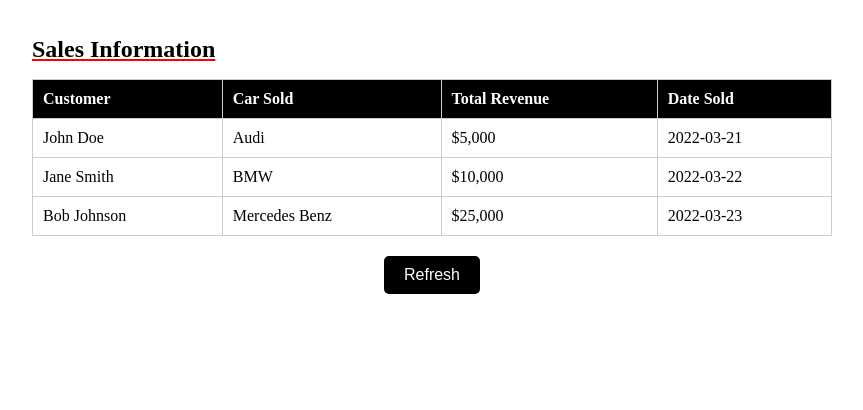
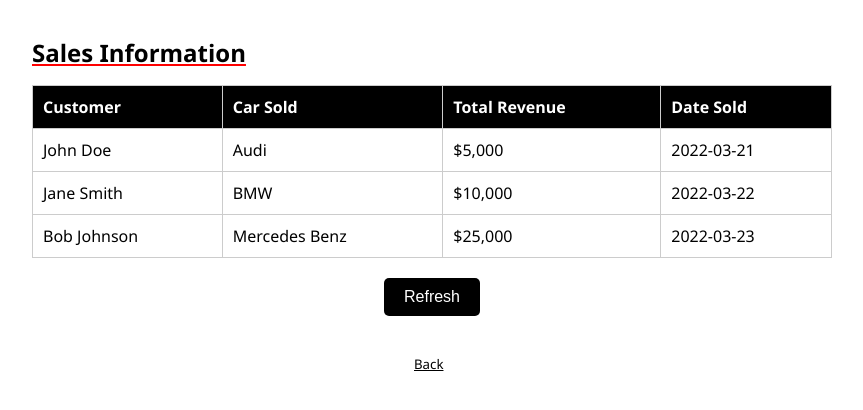
Before and after one commit to bechara-rizk/DealershipTeamOne, a Next.js app: page /dashboard/SalesInfoPage in a window 1280 px wide. Shown: the top 410 px of the page, without its empty margins (208-1071 px from the left). Built offline with nearby package versions, Linux system fonts and the light colour scheme.

Commit message:
added a back to link the sales page ->admin

```diff
--- a/src/pages/dashboard/SalesInfoPage.js
+++ b/src/pages/dashboard/SalesInfoPage.js
@@ -1,4 +1,6 @@
 import React, { useState, useEffect } from "react";
+import Link from 'next/link';
+import { IoReceiptOutline } from 'react-icons/io5';
 
 
 function SalesInfoPage() {
@@ -44,6 +46,11 @@ function SalesInfoPage() {
       <button className="sales-info-button" onClick={getSalesInfo}>
         Refresh
       </button>
+      <div className="header-container">
+        <Link href="http://localhost:3000/dashboard/home" className="item">
+          <h6>Back</h6>
+        </Link>
+      </div>
     </div>
   );
 }
--- a/src/styles/SalesInfoPage.css
+++ b/src/styles/SalesInfoPage.css
@@ -45,3 +45,20 @@
 .sales-info-button:hover {
   background-color: red;
 }
+
+.header-container {
+  display: flex;
+  align-items: center;
+  justify-content: center;
+  margin-top: auto; /* Push the header to the bottom */
+  text-align: center; /* Center the text horizontally */
+  color: black;
+}
+
+.header-container h6 {
+  margin-left: 334px; /* Add some spacing between the icon and the text */
+  color:black;
+  font-size: 13.25px;
+  font-weight: normal; /* Remove the bold style */
+  text-decoration: underline; /* Add an underline */
+}
--- a/src/styles/Sidebars.css
+++ b/src/styles/Sidebars.css
@@ -4,7 +4,7 @@
     height: 100%;
     width: 16%;
     padding: 0.2rem 1rem;
-    background-color: #323030;
+    background-color: #383636;
     color: #f2f2f2;
     position: fixed;
     left: 0;
--- a/src/styles/dashNavbar.css
+++ b/src/styles/dashNavbar.css
@@ -4,7 +4,7 @@
     display: flex;
     justify-content: flex-end;
     align-items: center;
-    background-color:  #000000;
+    background-color:  #383636;
     border-radius: 5px;
     box-shadow: rgba(50, 50, 93, 0.25) 0px 2px 5px -1px, rgba(0, 0, 0, 0.3) 0px 1px 3px -1px;
 }
@@ -65,3 +65,9 @@
     width: 2rem;
     border-radius: 50%;
 }
+
+html{
+    font-family: 'Segoe UI', 'Helvetica Neue', Arial,
+    'Noto Sans', sans-serif, 'Apple Color Emoji', 'Segoe UI Emoji', 'Segoe UI Symbol',
+    'Noto Color Emoji';
+}
```
Also changed, not shown: src/styles/dashboard.css (line endings or trailing spaces).
